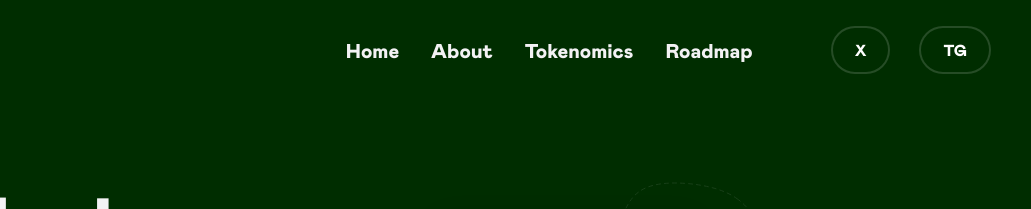
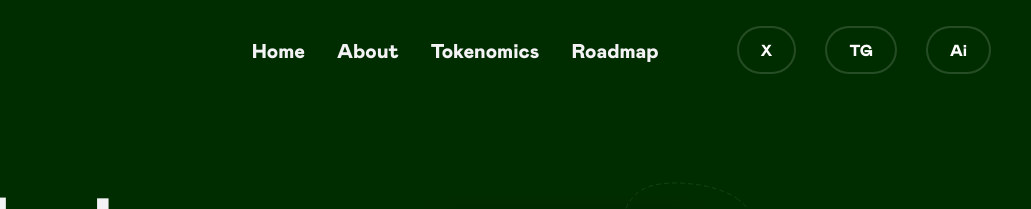
Before and after one commit to CDCODE02/ZnytAiSite, a plain HTML site: page index.html in a window 1280 px wide. Shown: the top 209 px of the page, 249-1280 px from the left. Drawn offline with nearby package versions, Linux system fonts and the light colour scheme; a web font is replaced by a local one.

Commit message:
cdcode Ai link update fix

```diff
--- a/index.html
+++ b/index.html
@@ -86,6 +86,7 @@
                                     <li><a href="#uni_roadmap">Roadmap</a></li>
                                     <li><a href="https://x.com/ZnytAiAgent"><strong>X</strong>(Twitter)</a></li>
                                     <li><a href="https://t.me/znytaiagent">Telegram</a></li>
+                                    <li><a href="https://ai.znytaiagent.xyz/">Znyt Ai</a></li>
                                 </ul>
                             </div>
                         </div>
@@ -133,6 +134,10 @@
                                         <!-- header: call to actions -->
                                         <a href="https://t.me/znytaiagent" class="uk-button uk-button-medium@m uk-button-default uk-button-outline uk-margin-left uk-visible@l" data-uk-toggle="">
                                             <span>TG</span>
+                                        </a>
+
+                                        <a href="https://ai.znytaiagent.xyz" class="uk-button uk-button-medium@m uk-button-default uk-button-outline uk-margin-left uk-visible@l" data-uk-toggle="">
+                                            <span>Ai</span>
                                         </a>
                                     </div>
 
```
